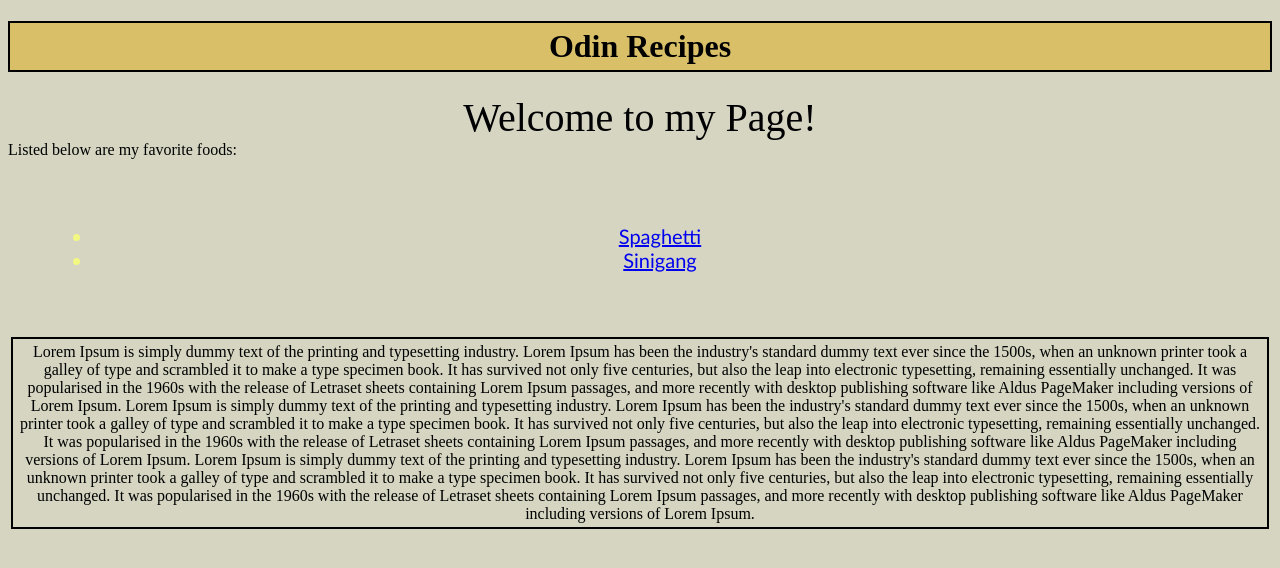
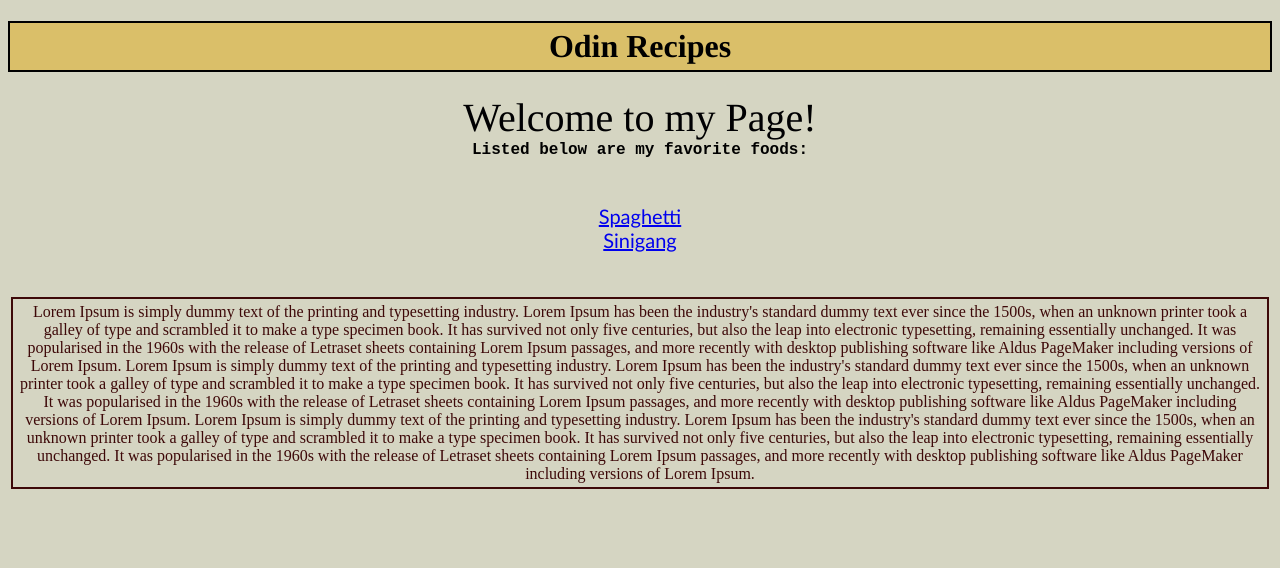
Before and after one commit to kimand027ghnj/odin-recipe2, a plain HTML site: page index.html in a window 1280 px wide. Drawn offline with Linux system fonts and the light colour scheme.

Commit message:
added modified index and css files

```diff
--- a/index.html
+++ b/index.html
@@ -12,7 +12,7 @@
     <div>
         <h1 class="header">Odin Recipes</h1>
         <span class="welcomebanner"> Welcome to my Page!</span>
-        Listed below are my favorite foods:
+        <span id="listedbelow">Listed below are my favorite foods:</span>
 
         <div class="lists">
             <ul>
--- a/styles.css
+++ b/styles.css
@@ -4,11 +4,11 @@
 }
 
 .header {
-border: solid 2px;
-background-color: rgb(218, 191, 105);
-text-align: center;
-font-family: 'Times New Roman', Times, serif;
-padding: 5px;
+    border: solid 2px;
+    background-color: rgb(218, 191, 105);
+    text-align: center;
+    font-family: 'Brush Script MT', Times, serif;
+    padding: 5px;
 }
 
 .lists {
@@ -18,17 +18,37 @@ padding: 5px;
     text-align: center;
     margin: 40px;
     padding: 5px;
+}
 
+.lists ul {
+    list-style-type: none;
+    margin: 0;
+    padding: 0;
 }
+
 .paragraph {
     border: solid 2px;
     text-align: center;
     margin: 3px;
     padding: 4px;
+    color: rgb(61, 8, 8);
 }
+
 .welcomebanner {
     font-size: 40px;
     text-align: center;
     color: rgb(0, 0, 2);
-    display: block; /* why did it center the text?? */
+    font-family: 'Brush Script MT', Times, serif;
+    display: block;
+    /* why did it center the text?? */
 }
+
+#listedbelow {
+    display: flex;
+    align-items: center;
+    justify-content: center;
+    font-weight: bold;
+    font-family: 'Courier New', Courier, monospace;
+   /*  margin: 0;
+    padding: 0; */
+}
```
